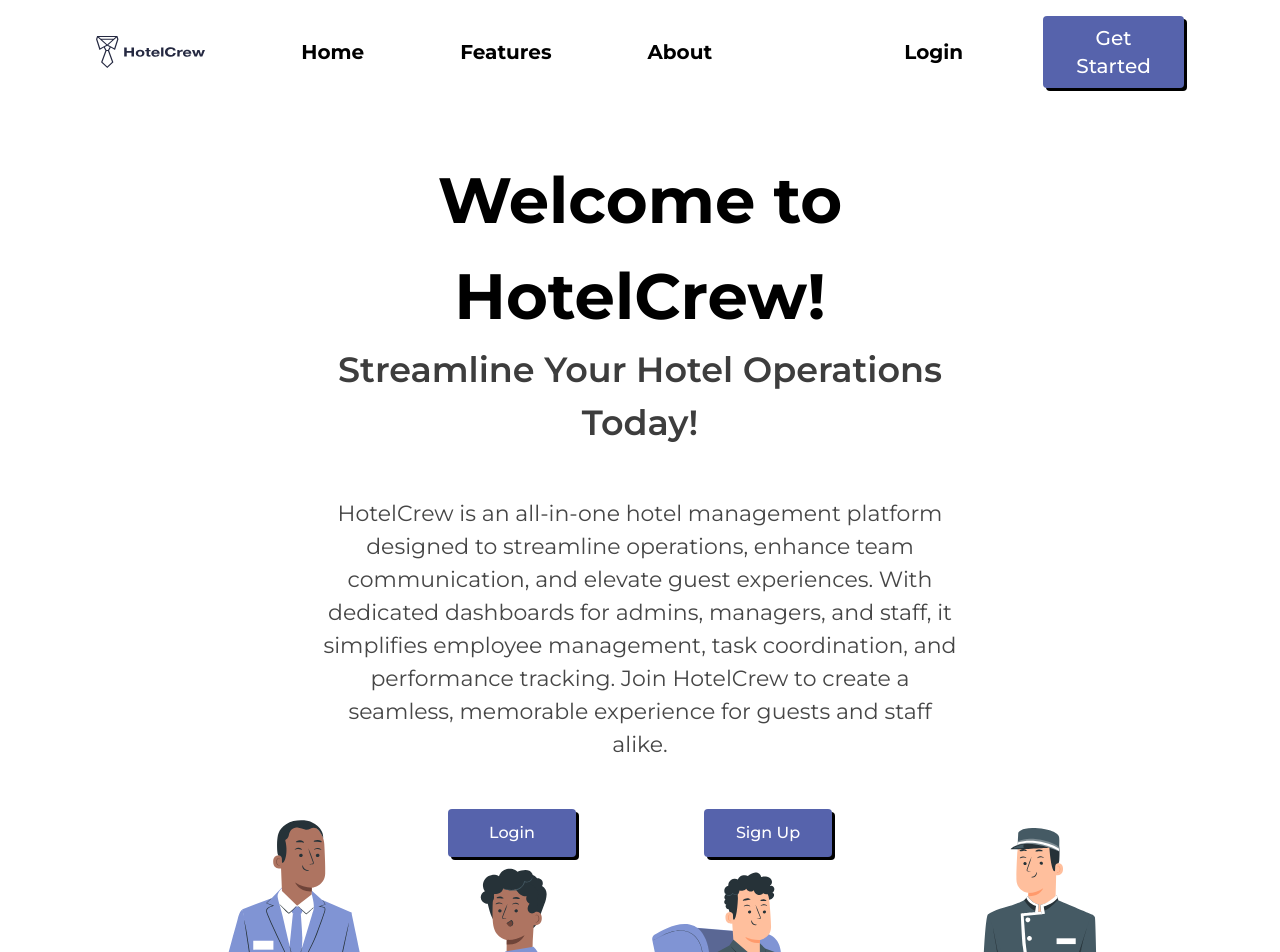
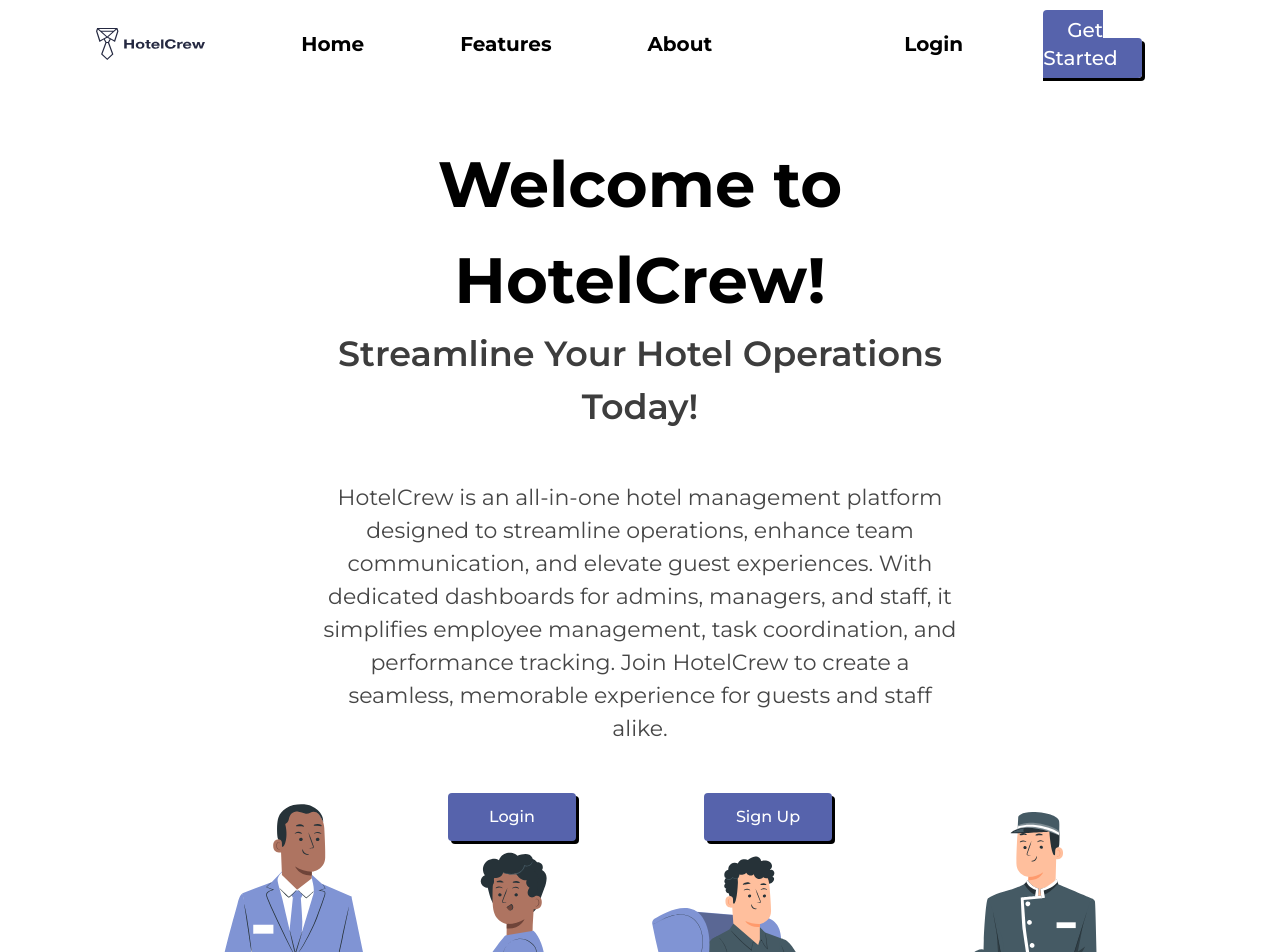
Before and after one commit to Kartikayy007/HotelCrewFrontend, a React (Vite) app: page / in a window 1280 px wide. Shown: the top 952 px of the page. Built offline with nearby package versions, Linux system fonts and the light colour scheme.

Commit message:
refactor Onboarding and SignUp components to use Link instead of anchor tags for navigation; improve accessibility with alt text for images

```diff
--- a/src/components/Onboarding.jsx
+++ b/src/components/Onboarding.jsx
@@ -1,12 +1,11 @@
 import {useState, useEffect} from "react";
 import Features from "./Features";
 import RevealLinks from "./RevealLinks";
-import { useNavigate } from "react-router-dom";
+import { Link } from "react-router-dom";
 
 const Onboarding = () => {
   const [rangeValue, setRangeValue] = useState(50);
   const [visibleProfiles, setVisibleProfiles] = useState(2);
-  const navigate = useNavigate();
 
   useEffect(() => {
     if (rangeValue <= 50) {
@@ -31,37 +30,38 @@ const Onboarding = () => {
       <nav className="flex justify-between items-center font-bold text-xl backdrop:blur-xl bg-white bg-opacity-75 sticky top-0 z-50">
         <ul className="flex gap-24 items-center px-24 py-4">
           <li>
-            <a href="#home">
+            <Link to="/">
               <img
                 className="w-40 cursor-pointer"
                 src="/hotelcrewlogosmall.svg"
+                alt="HotelCrew Logo"
               />
-            </a>
+            </Link>
           </li>
           <li>
-            <a href="#about" className="cursor-pointer">
+            <Link to="/" className="cursor-pointer">
               Home
-            </a>
+            </Link>
           </li>
           <li>
-            <a href="#services" className="cursor-pointer">
+            <Link to="/#services" className="cursor-pointer">
               Features
-            </a>
+            </Link>
           </li>
           <li>
-            <a href="#contact" className="cursor-pointer">
+            <Link to="/#about" className="cursor-pointer">
               About
-            </a>
+            </Link>
           </li>
         </ul>
         <ul className="flex justify-evenly items-center gap-20 px-24 py-4">
           <li>
-            <button className="cursor-pointer" onClick={() => navigate('/login')}>Login</button>
+            <Link to="/login" className="cursor-pointer">Login</Link>
           </li>
           <li>
-            <button className="px-6 py-2 font-medium rounded bg-[#5663AC] text-white w-fit transition-all shadow-[3px_3px_0px_black] hover:shadow-none hover:translate-x-[3px] hover:translate-y-[3px]" >
+            <Link to="/signup" className="px-6 py-2 font-medium rounded bg-[#5663AC] text-white w-fit transition-all shadow-[3px_3px_0px_black] hover:shadow-none hover:translate-x-[3px] hover:translate-y-[3px]">
               Get Started
-            </button>
+            </Link>
           </li>
         </ul>
       </nav>
@@ -85,18 +85,24 @@ const Onboarding = () => {
               memorable experience for guests and staff alike.
             </p>
             <div className="flex justify-evenly items-center">
-              <button className="px-6 py-2 font-medium rounded bg-[#5663AC] text-white transition-all shadow-[3px_3px_0px_black] hover:shadow-none hover:translate-x-[3px] hover:translate-y-[3px] w-32 h-12 z-10" onClick={() => navigate('/login')}>
+              <Link
+                to="/login"
+                className="px-6 py-2 font-medium rounded bg-[#5663AC] text-white transition-all shadow-[3px_3px_0px_black] hover:shadow-none hover:translate-x-[3px] hover:translate-y-[3px] w-32 h-12 z-10 flex items-center justify-center"
+              >
                 Login
-              </button>
-              <button className="px-6 py-2 font-medium rounded bg-[#5663AC] text-white transition-all shadow-[3px_3px_0px_black] hover:shadow-none hover:translate-x-[3px] hover:translate-y-[3px] w-32 h-12 z-10" onClick={() => navigate('/signup')}>
+              </Link>
+              <Link
+                to="/signup"
+                className="px-6 py-2 font-medium rounded bg-[#5663AC] text-white transition-all shadow-[3px_3px_0px_black] hover:shadow-none hover:translate-x-[3px] hover:translate-y-[3px] w-32 h-12 z-10 flex items-center justify-center"
+              >
                 Sign Up
-              </button>
+              </Link>
             </div>
           </div>
         </div>
 
         <div>
-          <img src="/hero2.svg" alt="" className="w-[90%] -mt-48" />
+          <img src="/hero2.svg" alt="Hero illustration" className="w-[90%] -mt-48" />
         </div>
 
         <div className="bg-[#5C69F8] m-24 rounded-2xl h-[80vh]">
@@ -120,7 +126,7 @@ const Onboarding = () => {
                   style={{accentColor: "#051733"}}
                 />
                 <br />
-                <label htmlFor="" className="text-white text-[40px] font-bold">
+                <label className="text-white text-[40px] font-bold">
                   {rangeValue === "500" ? "0-500+" : `0-${rangeValue}`}
                 </label>
                 <br />
@@ -130,52 +136,51 @@ const Onboarding = () => {
             <div className="relative">
               <img
                 src="/profile1.svg"
-                alt=""
+                alt="Profile 1"
                 className={`absolute w-16 h-16 left-[10%] top-[35%] z-10 animate-[float1_3s_ease-in-out_infinite] transition-opacity duration-500 ${
                   visibleProfiles >= 1 ? "opacity-100" : "opacity-0"
                 }`}
               />
               <img
                 src="/profile2.svg"
-                alt=""
+                alt="Profile 2"
                 className={`absolute w-16 h-16 left-[25%] top-[10%] z-10 animate-[float2_3s_ease-in-out_infinite_0.5s] transition-opacity duration-500 ${
                   visibleProfiles >= 6 ? "opacity-100" : "opacity-0"
                 }`}
               />
               <img
                 src="/profile3.svg"
-                alt=""
+                alt="Profile 3"
                 className={`absolute w-16 h-16 right-[10%] top-[17%] z-10 animate-[float3_3s_ease-in-out_infinite_1s] transition-opacity duration-500 ${
                   visibleProfiles >= 3 ? "opacity-100" : "opacity-0"
                 }`}
               />
               <img
                 src="/profile4.svg"
-                alt=""
+                alt="Profile 4"
                 className={`absolute w-16 h-16 right-[15%] bottom-[45%] z-10 animate-[float4_3s_ease-in-out_infinite_1.5s] transition-opacity duration-500 ${
                   visibleProfiles >= 2 ? "opacity-100" : "opacity-0"
                 }`}
               />
               <img
                 src="/profile7.svg"
-                alt=""
+                alt="Profile 7"
                 className={`absolute w-16 h-16 left-[20%] bottom-[20%] z-10 animate-[float5_3s_ease-in-out_infinite_2s] transition-opacity duration-500 ${
                   visibleProfiles >= 5 ? "opacity-100" : "opacity-0"
                 }`}
               />
-
               <img
                 src="/profile6.svg"
-                alt=""
+                alt="Profile 6"
                 className={`absolute w-16 h-16 left-[65%] bottom-[15%] z-10 animate-[float1_3s_ease-in-out_infinite_2.5s] transition-opacity duration-500 ${
                   visibleProfiles >= 6 ? "opacity-100" : "opacity-0"
                 }`}
               />
-              <img src="/hotelbuilding.svg" alt="" className="w-full h-full" />
+              <img src="/hotelbuilding.svg" alt="Hotel building" className="w-full h-full" />
 
               <div className="relative top-6 text-center">
-              <h1 className="text-5xl font-semibold text-[#252941]">Perfect</h1>
-              <p className="text-xl font-semibold mt-5 text-white">Management for your growth.</p>
+                <h1 className="text-5xl font-semibold text-[#252941]">Perfect</h1>
+                <p className="text-xl font-semibold mt-5 text-white">Management for your growth.</p>
               </div>
               <style>
                 {`
@@ -225,13 +230,10 @@ const Onboarding = () => {
                   </p>
                 </div>
               </div>
-              <img src="/optimse.svg" alt="" />
+              <img src="/optimse.svg" alt="Optimize operations illustration" />
             </div>
           </div>
         </div>
-
-
-
 
         <div>
           <div className="bg-[#E2E3FF] m-24 rounded-2xl h-[403px] mt-32">
@@ -245,12 +247,12 @@ const Onboarding = () => {
                     Manage travel and expense, keep tabs on spending and
                     collaborate-all from the palm of your hand
                   </p>
-                  <img src="/playstore.svg" alt="" />
+                  <img src="/playstore.svg" alt="Play Store download" />
                 </div>
               </div>
               <img
                 src="/iPhone 15 Pro - Black Titanium - Portrait.svg"
-                alt=""
+                alt="iPhone mockup"
               />
             </div>
           </div>
@@ -259,7 +261,7 @@ const Onboarding = () => {
         <footer>
           <div className="bg-[#47518C] text-white py-8">
             <div className="container mx-auto flex justify-between items-center">
-                <RevealLinks />
+              <RevealLinks />
               <div>
                 <img src="/logowhite.svg" alt="HotelCrew Logo" className="w-40" />
                 <p className="mt-4">© 2023 HotelCrew. All rights reserved.</p>
--- a/src/components/signup/SignUp.jsx
+++ b/src/components/signup/SignUp.jsx
@@ -289,8 +289,8 @@ const SignUp = () => {
               onSubmit={handleSubmit}
               className="w-full lg:w-96  lg:space-y-7 space-y-1"
             >
-                Register
-              <h2 className="text-[40px] font-bold lg:mt-0 mt-5 text-center lg:text-left">
+
+              <h2 className="text-[40px] font-bold lg:mt-0 mt-5 text-center lg:text-left">Register
               </h2>
               <div className="lg:space-y-4 space-y-2">
                 <input
```
